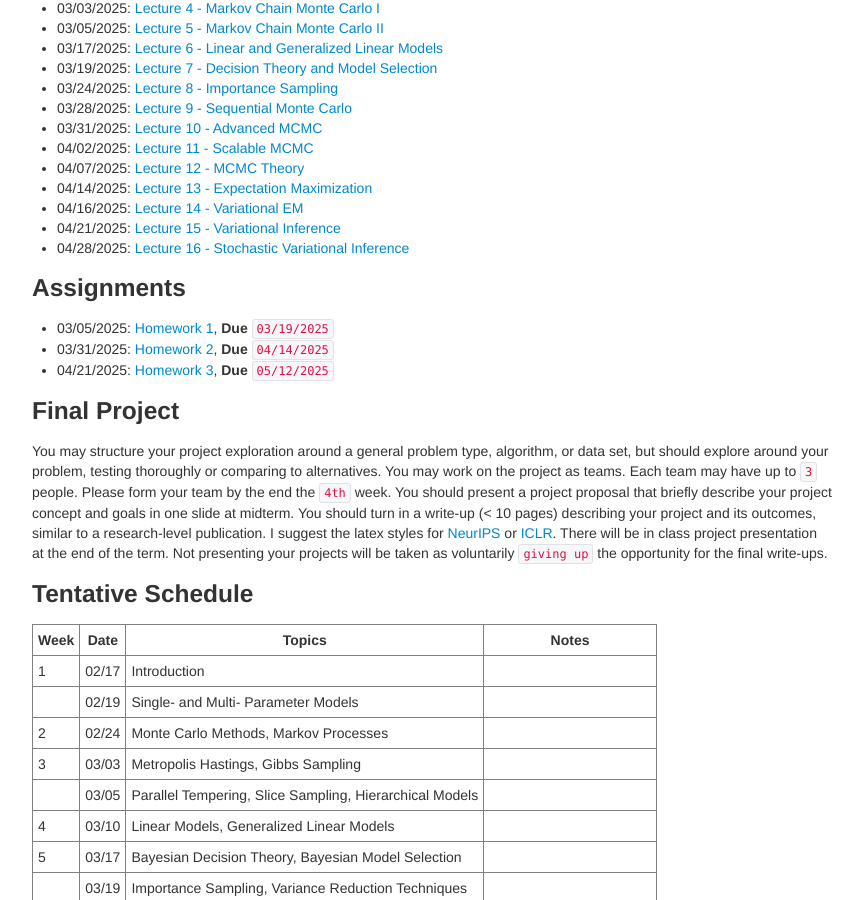
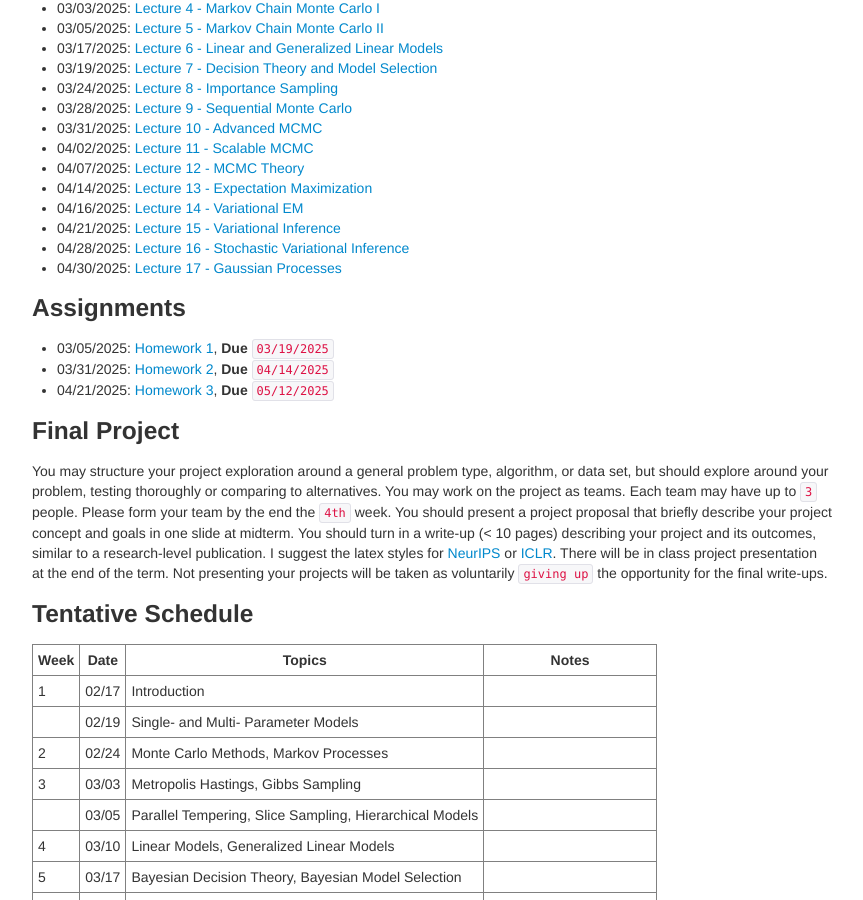
Before and after one commit to zcrabbit/zcrabbit.github.io, a Jekyll site: the page built from courses/btc-s25.md, in a window 1280 px wide and 900 px high, scrolled down 1235 px. Shown: the whole window, without its empty margins (208-1071 px from the left). Built offline with Jekyll 4.4.1, drawn with Linux system fonts in a browser that asks for light colours.

Commit message:
lecture 17 out

```diff
--- a/courses/btc-s25.md
+++ b/courses/btc-s25.md
@@ -56,6 +56,7 @@ We will use python during the course. A good Python tutorial is available at <ht
 - 04/16/2025: [Lecture 14 - Variational EM]({{sites.baseurl}}/static/slides/btc_spring25/lec14.pdf)
 - 04/21/2025: [Lecture 15 - Variational Inference]({{sites.baseurl}}/static/slides/btc_spring25/lec15.pdf)
 - 04/28/2025: [Lecture 16 - Stochastic Variational Inference]({{sites.baseurl}}/static/slides/btc_spring25/lec16.pdf)
+- 04/30/2025: [Lecture 17 - Gaussian Processes]({{sites.baseurl}}/static/slides/btc_spring25/lec17.pdf)
 
 
 
```
Also changed, not shown: 3 other files.
